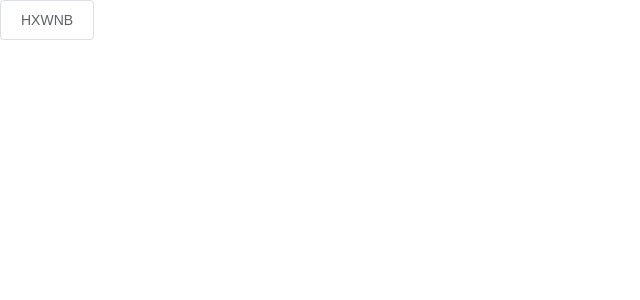
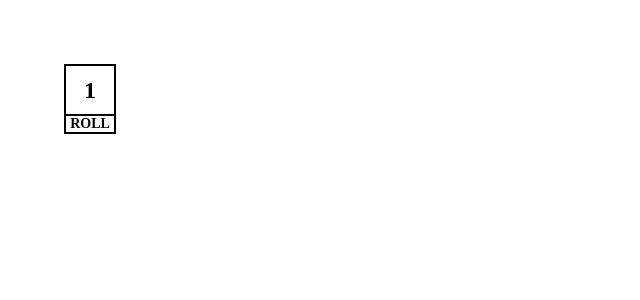
Before and after one commit to GStarP/Board, a Vue app in the folder client/: page /#/ in a window 1280 px wide. Shown: the top 300 px of the page, without its empty margins (0-640 px from the left). Built offline with nearby package versions, Linux system fonts and the light colour scheme.

Commit message:
feat: 初步实现可移动骰子

```diff
--- /dev/null
+++ b/client/src/components/Desktop.vue
@@ -0,0 +1,21 @@
+<template>
+  <div class="desktop">
+    <slot />
+  </div>
+</template>
+
+<script>
+export default {
+  //
+};
+</script>
+
+<style>
+.desktop {
+  width: 100vw;
+  height: 100vh;
+
+  box-sizing: border-box;
+  padding: 64px;
+}
+</style>
--- /dev/null
+++ b/client/src/components/items/Dice.vue
@@ -0,0 +1,82 @@
+<template>
+  <div v-drag class="dice">
+    <div class="dice__txt">{{ value }}</div>
+    <div class="dice__btn" @click="rd">ROLL</div>
+  </div>
+</template>
+
+<script>
+export default {
+  props: {
+    max: {
+      default: 6,
+      type: Number
+    }
+  },
+  data() {
+    return {
+      value: 1
+    };
+  },
+  methods: {
+    rd() {
+      // 投出点数
+      const result = Math.ceil(Math.random() * this.max);
+      // 动画效果
+      setTimeout(() => {
+        this.value = "#";
+      }, 0);
+      setTimeout(() => {
+        this.value = "?";
+      }, 100);
+      setTimeout(() => {
+        this.value = result;
+      }, 200);
+    }
+  }
+};
+</script>
+
+<style lang="scss">
+.dice {
+  display: flex;
+  flex-direction: column;
+
+  background: #fff;
+
+  &__txt {
+    $size: 48px;
+    width: $size;
+    height: $size;
+    border: #000 solid 2px;
+
+    display: flex;
+    justify-content: center;
+    align-items: center;
+
+    font-size: 1.5rem;
+    font-weight: 600;
+    user-select: none;
+
+    &:hover {
+      cursor: move;
+    }
+  }
+
+  &__btn {
+    border: #000 solid 2px;
+    border-top: none;
+
+    font-size: 14px;
+    font-weight: bold;
+    user-select: none;
+    text-align: center;
+
+    &:hover {
+      cursor: pointer;
+      background: #000;
+      color: #fff;
+    }
+  }
+}
+</style>
--- a/client/src/main.js
+++ b/client/src/main.js
@@ -2,7 +2,8 @@ import Vue from "vue";
 import App from "./App.vue";
 import router from "./router";
 import store from "./store";
-import "./plugins/element.js";
+import "./plugins/element";
+import "./plugins/directives";
 
 Vue.config.productionTip = false;
 
--- a/client/src/mock/data/user/login.js
+++ b/client/src/mock/data/user/login.js
@@ -1,6 +1,6 @@
 module.exports = {
-  'POST': {
+  POST: {
     code: 200,
-    msg: '登陆成功'
+    msg: "登陆成功"
   }
-}
+};
--- /dev/null
+++ b/client/src/plugins/directives.js
@@ -0,0 +1,29 @@
+import Vue from "vue";
+
+Vue.directive("drag", {
+  bind: el => {
+    el.style.position = "absolute";
+    // 鼠标按住时开始移动
+    el.onmousedown = e => {
+      // 鼠标在元素内部的左/上边距
+      let inL = e.clientX - el.offsetLeft;
+      let inT = e.clientY - el.offsetTop;
+
+      // 鼠标移动时元素跟随移动
+      document.onmousemove = e => {
+        let l = e.clientX - inL;
+        let t = e.clientY - inT;
+        el.style.left = `${l}px`;
+        el.style.top = `${t}px`;
+      };
+
+      // 鼠标松开时结束移动
+      document.onmouseup = () => {
+        document.onmousemove = null;
+        document.onmouseup = null;
+      };
+    };
+
+    return false;
+  }
+});
--- a/client/src/views/Home.vue
+++ b/client/src/views/Home.vue
@@ -1,23 +1,20 @@
 <template>
   <div class="home">
-    <el-button @click="onClick">HXWNB</el-button>
+    <desktop>
+      <dice />
+      <dice :max="12" />
+    </desktop>
   </div>
 </template>
 
 <script>
-import { login } from '@/api/user.js'
+import Desktop from "@/components/Desktop.vue";
+import Dice from "@/components/items/Dice.vue";
+
 export default {
-  methods: {
-    onClick() {
-      login('admin', '123456').then(res => {
-        console.log(res)
-        if (res.code === 200) {
-          this.$message.success(res.msg)
-        } else {
-          this.$message.error(res.msg)
-        }
-      })
-    }
+  components: {
+    Desktop,
+    Dice
   }
 };
 </script>
--- a/client/vue.config.js
+++ b/client/vue.config.js
@@ -1,4 +1,3 @@
-
 const path = require("path");
 
 function resolve(filename) {
@@ -14,8 +13,8 @@ module.exports = {
     open: true,
     port: 8088,
     proxy: {
-      '/api': {
-        target: 'http://localhost:8089',
+      "/api": {
+        target: "http://localhost:8089",
         changeOrigin: true
       }
     }
```
Also changed, not shown: client/src/api/user.js (+4 -4 lines), client/src/mock/index.js (+19 -18 lines), 1 other file (tests, documents, lock files or other folders).
